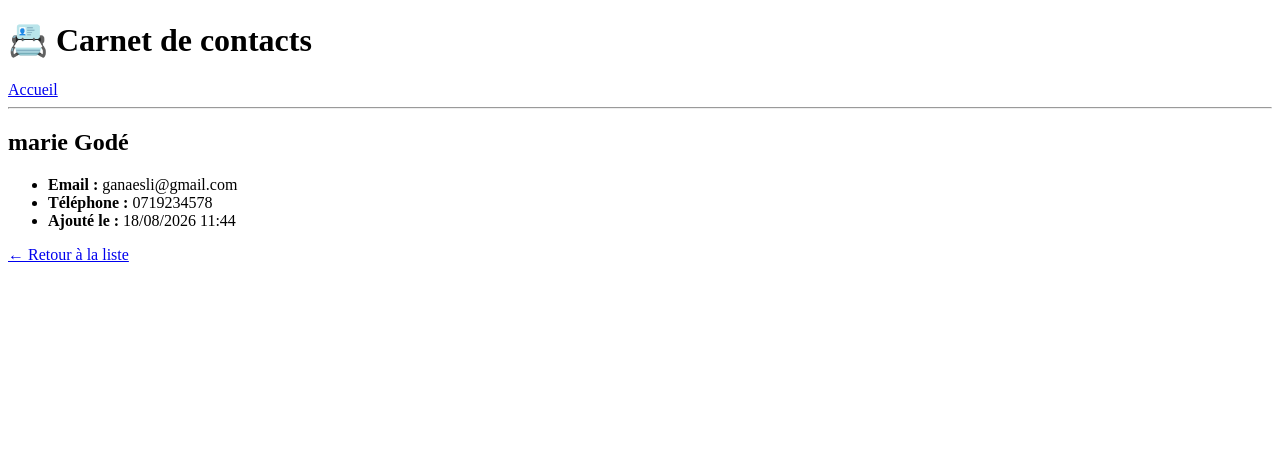
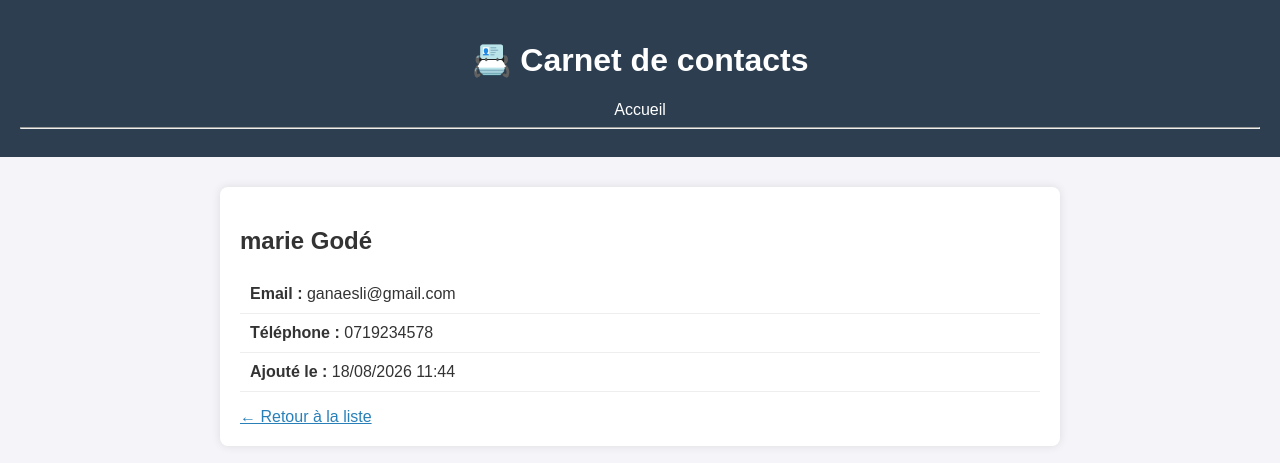
Before and after one commit to Marie-Stellaa/Projet-Django, a Django app: page /contacts/1/ in a window 1280 px wide. Shown: the top 463 px of the page. Run offline with Django 5.2, Linux system fonts and the light colour scheme; data comes from the database, SQL or seed files in the repository; both versions use the stored data as it was after the commit.

Commit message:
ajout d'un css dans base.html

```diff
--- a/carnet_contacts/contacts/templates/contacts/base.html
+++ b/carnet_contacts/contacts/templates/contacts/base.html
@@ -3,6 +3,65 @@
 <head>
     <meta charset="UTF-8">
     <title>{% block titre %}Carnet de contacts{% endblock %}</title>
+     <style>
+        body {
+            font-family: Arial, sans-serif;
+            background-color: #f4f4f9;
+            color: #333;
+            margin: 0;
+            padding: 0;
+        }
+
+        header {
+            background-color: #2c3e50;
+            color: white;
+            padding: 20px;
+            text-align: center;
+        }
+
+        nav a {
+            color: white;
+            text-decoration: none;
+            margin: 0 10px;
+        }
+
+        nav a:hover {
+            text-decoration: underline;
+        }
+
+        main {
+            max-width: 800px;
+            margin: 30px auto;
+            padding: 20px;
+            background: white;
+            border-radius: 8px;
+            box-shadow: 0 0 10px rgba(0,0,0,0.1);
+        }
+
+        ul {
+            list-style: none;
+            padding: 0;
+        }
+
+        ul li {
+            padding: 10px;
+            border-bottom: 1px solid #eee;
+        }
+
+        ul li a {
+            color: #2c3e50;
+            text-decoration: none;
+            font-weight: bold;
+        }
+
+        ul li a:hover {
+            color: #2980b9;
+        }
+
+        a {
+            color: #2980b9;
+        }
+    </style>
 </head>
 <body>
     <header>
```
Also changed, not shown: carnet_contacts/db.sqlite3.
